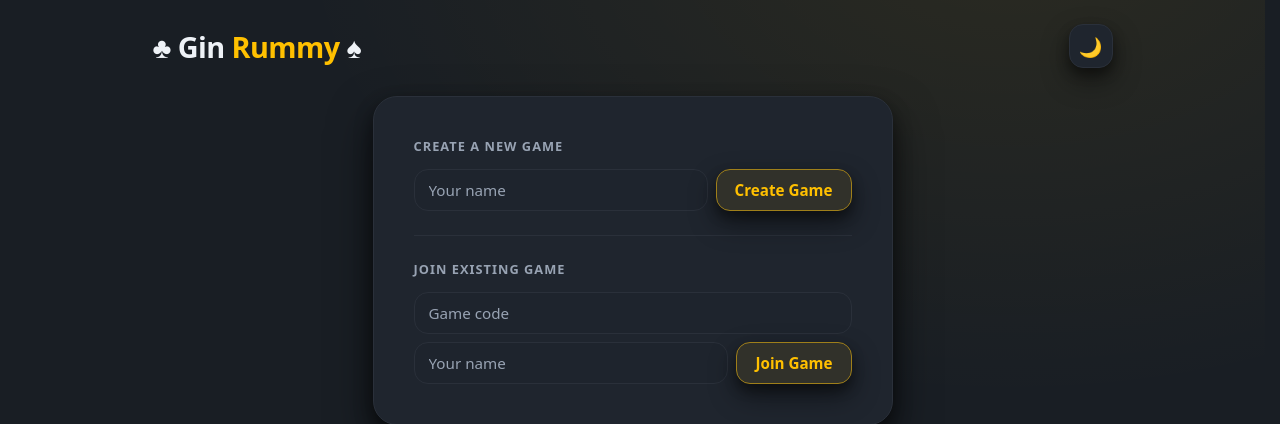
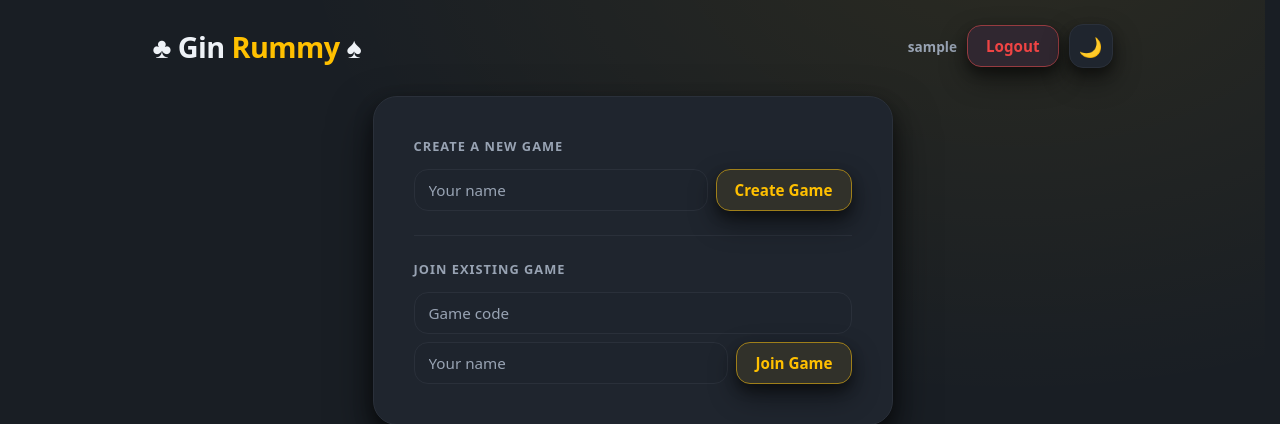
Before and after one commit to JacobHoukes/gin-rummy, a FastAPI app: template templates/board.html in a window 1280 px wide. Shown: the top 424 px of the page. Run offline with FastAPI, Linux system fonts and the light colour scheme; the template is opened without the code that fills it: most values are stand-ins (such as "Sample title", 1, 10 or a date in 2020).

Commit message:
Add username display and logout button to game board

```diff
--- a/templates/board.html
+++ b/templates/board.html
@@ -11,7 +11,13 @@
 <!-- ── Header ── -->
 <div class="app-header">
     <h1>♣ Gin <span>Rummy</span> ♠</h1>
-    <button class="theme-toggle" onclick="toggleTheme()" title="Toggle theme">🌙</button>
+    <div style="display: flex; align-items: center; gap: 10px;">
+        <span style="font-size: 0.85rem; color: var(--muted); font-weight: 600;">{{ username }}</span>
+        <a href="/logout" style="text-decoration: none;">
+            <button class="danger">Logout</button>
+        </a>
+        <button class="theme-toggle" onclick="toggleTheme()" title="Toggle theme">🌙</button>
+    </div>
 </div>
 
 <!-- ── Lobby ── -->
```
